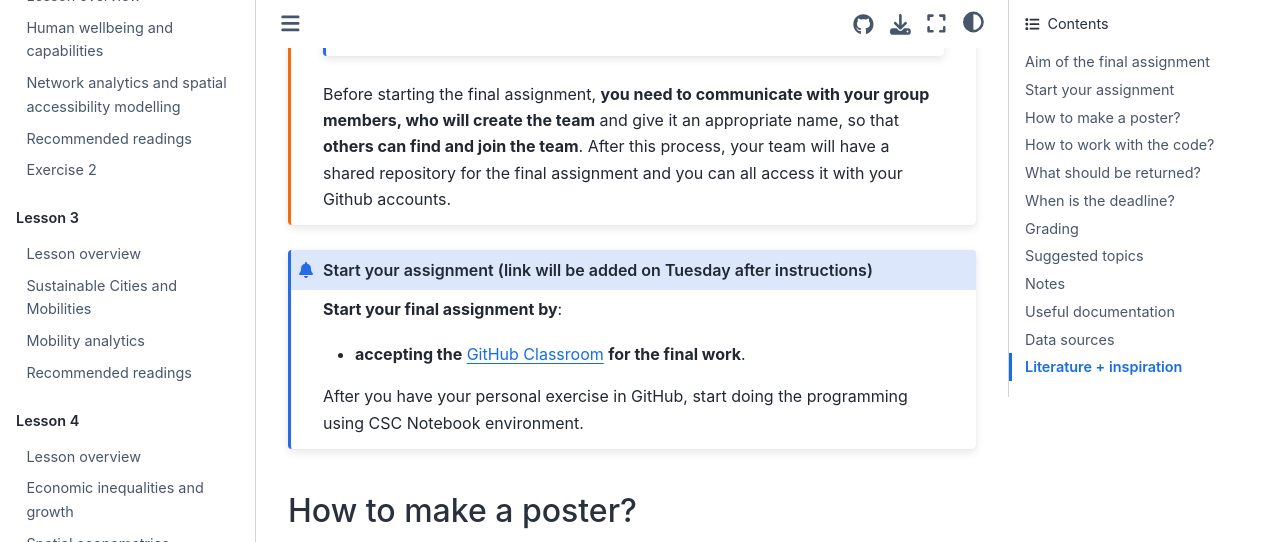
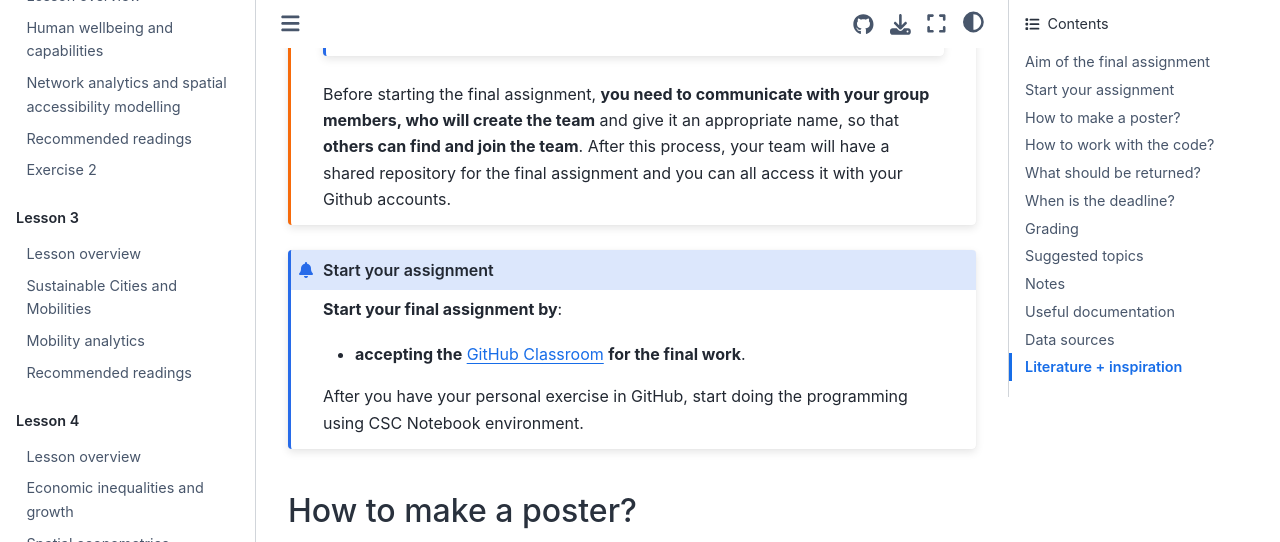
Before and after one commit to AaltoGIS/Sustainability-GIS, a Sphinx documentation site: the page built from source/lessons/final-assignment/final-assignment.rst, in a window 1280 px wide and 900 px high, scrolled down 629 px, cut to the strip 0-542 px from the top of the window. Built offline with Sphinx 7.4.7 and the Sphinx Book theme 1.1.4, drawn with Linux system fonts in a browser that asks for light colours; pages that are not in the unit, such as notebooks, are missing from menus.

Commit message:
Minor edits

```diff
--- a/source/lessons/final-assignment/final-assignment.rst
+++ b/source/lessons/final-assignment/final-assignment.rst
@@ -27,7 +27,7 @@ Start your assignment
     so that **others can find and join the team**. After this process, your team will have a shared repository for the final assignment and you can all access it
     with your Github accounts.
 
-.. admonition:: Start your assignment (link will be added on Tuesday after instructions)
+.. admonition:: Start your assignment
 
     **Start your final assignment by**:
 
```
